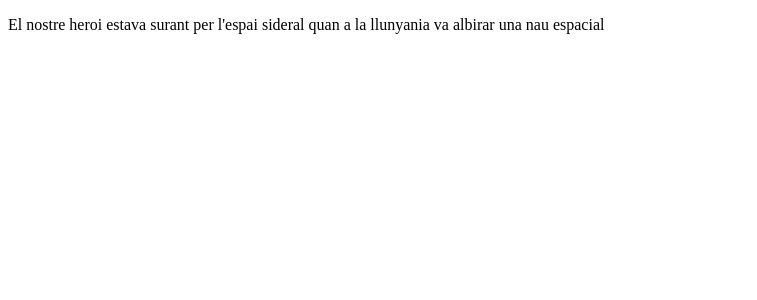
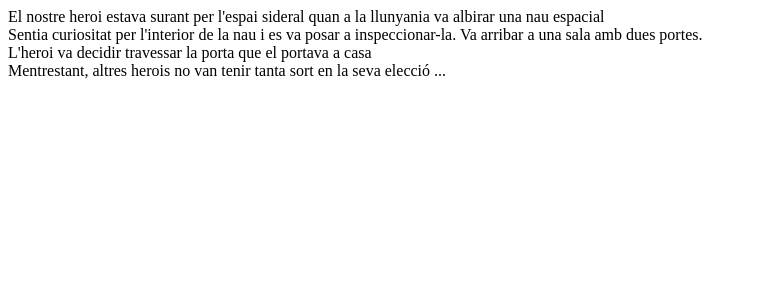
Before and after one commit to JordiAltes/Sprint6-REACT, a React (Vite) app in the folder Sprint6_REACT/: page / in a window 1280 px wide. Shown: the top 300 px of the page, without its empty margins (0-757 px from the left). Built offline with nearby package versions, Linux system fonts and the light colour scheme.

Commit message:
exercici2 acabat

```diff
--- a/Sprint6_REACT/src/App.jsx
+++ b/Sprint6_REACT/src/App.jsx
@@ -1,7 +1,11 @@
 import React from "react"
-import Welcome from "./components/escena.jsx"
+import Escena from "./components/Escena.jsx"
+import frases from "./components/frases"
 
 function App() {
-  return <Welcome />
+  const escenas = frases.map(item => <Escena frase={item.text}/>)
+  console.log(escenas)
+  return (escenas)
+
 }
 export default App
--- a/Sprint6_REACT/src/components/escena.jsx
+++ b/Sprint6_REACT/src/components/escena.jsx
@@ -1,9 +1,9 @@
 import React from "react";
 
-export default function Welcome() {
+export default function Escena(props) {
     return (
         <div>
-            <p>El nostre heroi estava surant per l'espai sideral quan a la llunyania va albirar una nau espacial</p>
+            {props.frase}
         </div>
     )
 }
--- a/Sprint6_REACT/src/components/frases.js
+++ b/Sprint6_REACT/src/components/frases.js
@@ -1,4 +1,4 @@
-export const frases = [
+const frases = [
     {
       id: 1,
       text: "El nostre heroi estava surant per l'espai sideral quan a la llunyania va albirar una nau espacial",
@@ -17,3 +17,4 @@ export const frases = [
       text: "Mentrestant, altres herois no van tenir tanta sort en la seva elecció ...",
     },
   ];
+  export default frases
```
